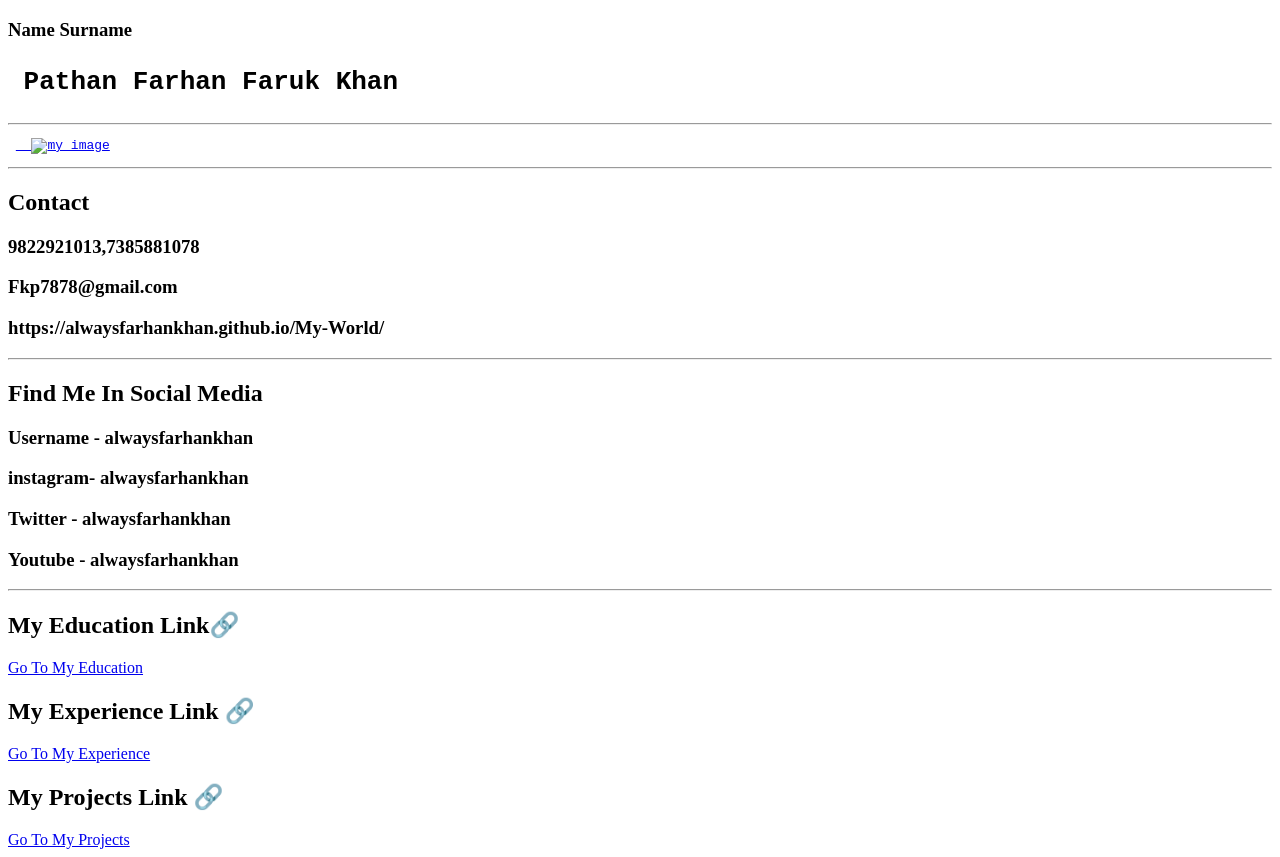
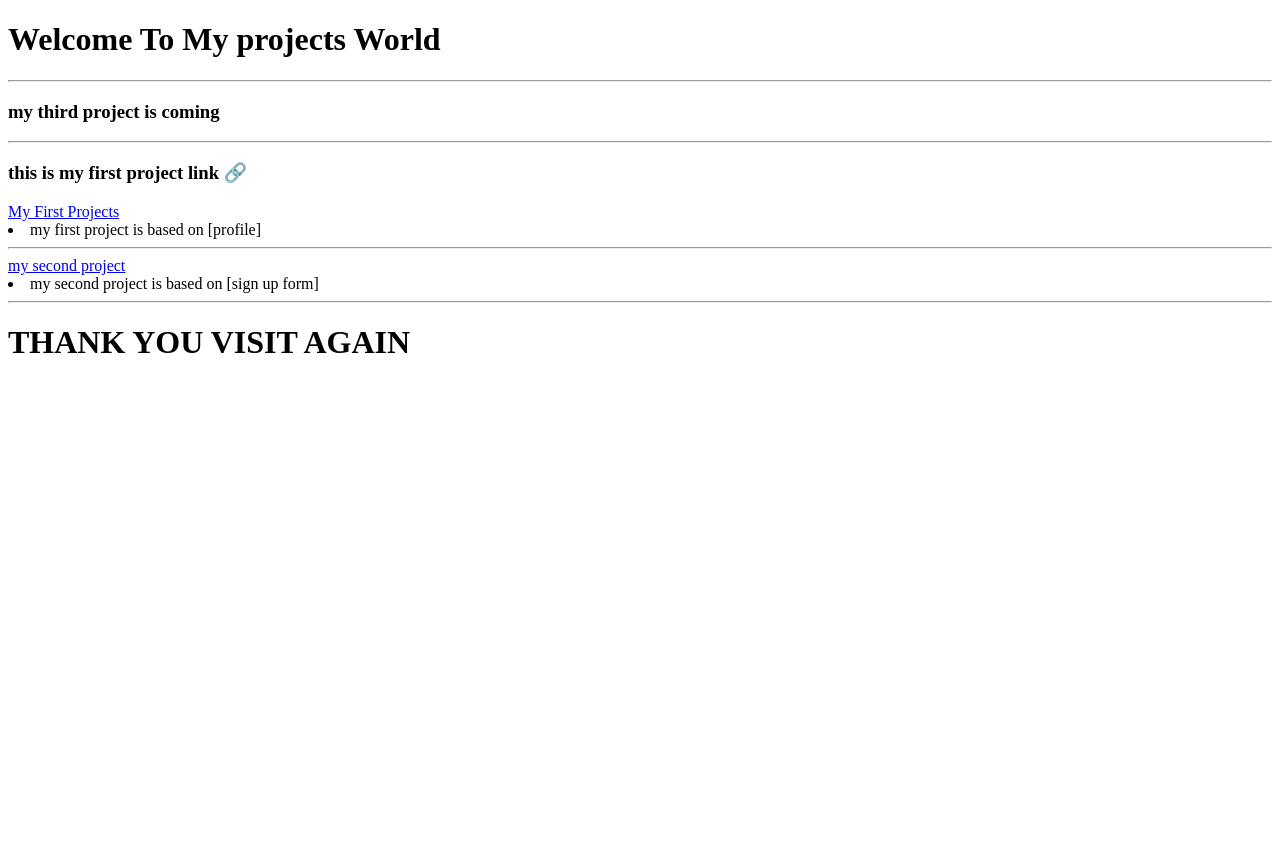
Before and after one commit to alwaysfarhankhan/fk, a plain HTML site: page index.html in a window 1280 px wide. After the commit the page ends 800 px from the top, so only its background shows below. Drawn offline with Linux system fonts and the light colour scheme.

Commit message:
added project.html

```diff
--- a/index.html
+++ b/index.html
@@ -6,28 +6,25 @@
     <title>Document</title>
 </head>
 <body>
-<h3>Name Surname</h3>
-<h1> <pre> Pathan Farhan Faruk Khan </h1></pre>
+    <h1> Welcome To My projects World</h1>
+    <hr>
+    <H3> my third project is coming </H3>
 <hr>
-<pre> <a href="https://www.instagram.com/alwaysfarhankhan/" target="_main">  <img src="Screenshot_2022-10-06-21-18-15-046_com.instagram.android.jpg" height="175" alt="my image"></a>
-</pre>
-    <hr>
-<h2>Contact</h2>
-<h3>9822921013,7385881078</h3>
-<h3>Fkp7878@gmail.com</h3>
-<h3>https://alwaysfarhankhan.github.io/My-World/</h3>
+<h3>this is my first project link 🔗</h3>
+<a href="https://alwaysfarhankhan.github.io/78/">My First Projects</a>
+<table>
+    <li>
+        my first project is based on [profile]
+    </li>
+</table>
 <hr>
-<h2>Find Me In Social Media</h2>
-<h3>Username - alwaysfarhankhan</h3>
-<h3>instagram- alwaysfarhankhan </h3>
-<h3>Twitter - alwaysfarhankhan </h3>
-<h3>Youtube - alwaysfarhankhan </h3>
+<a href="https://alwaysfarhankhan.github.io/p2/">my second project</a>
+<table>
+    <li>
+        my second project is based on [sign up form]
+    </li>
+</table>
 <hr>
+<H1>THANK YOU VISIT AGAIN</H1>
 </body>
 </html>
-<h2>My Education Link🔗 </h2>
-<a href="educaton/index.html">Go To My Education </a>
-<h2>My Experience Link 🔗</h2>
-<a href="experience/index.html">Go To My Experience</a>
-<h2>My Projects Link 🔗</h2>
-<a href="project/index.html">Go To My Projects </a>
```
